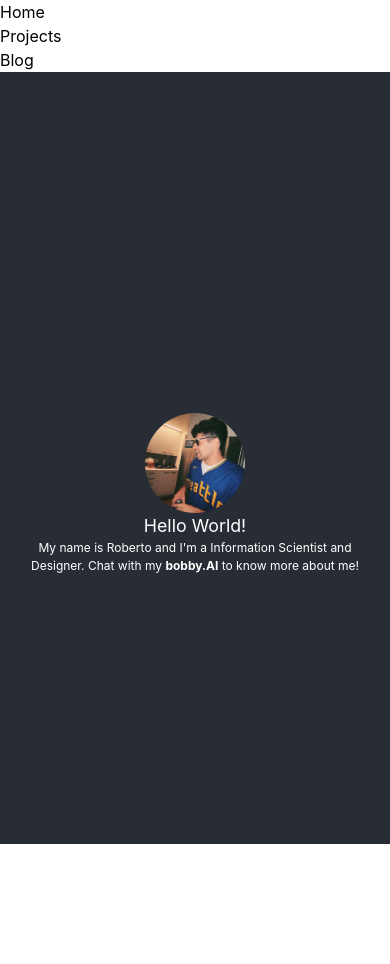
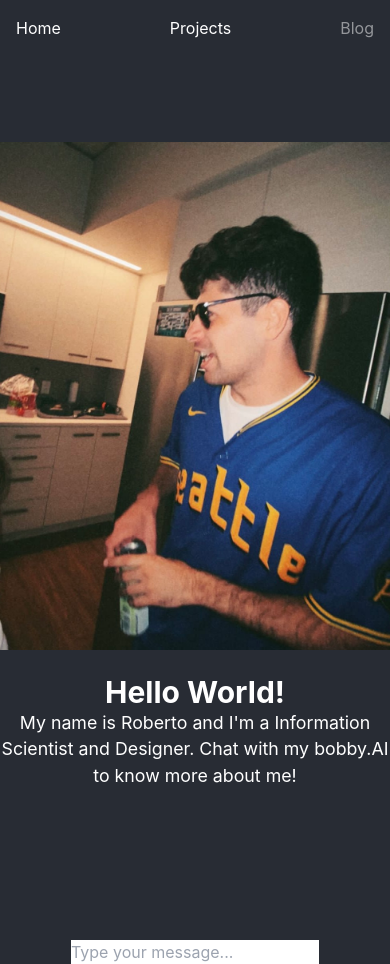
Before and after one commit to rdji20/ds_portfolio, a React (Create React App) app: page / in a window 390 px wide. Before the commit the page ends 844 px from the top, so only its background shows below. Built offline with nearby package versions, Linux system fonts and the light colour scheme.

Commit message:
Layout done

```diff
--- a/src/App.css
+++ b/src/App.css
@@ -2,11 +2,12 @@
 @tailwind components;
 @tailwind utilities;
 
-body,
-html {
-    overflow: hidden; /* Prevent scrolling */
-    height: 100%; /* Ensure full viewport height */
-    margin: 0; /* Remove default margin */
+body {
+    background-color: #282c34;
+}
+
+.colordef {
+    background-color: #282c34;
 }
 
 .App {
@@ -55,44 +56,8 @@ html {
         border: 1px solid #ccc;
         border-radius: 5px;
     }
-}
-
-@media (max-width: 767px) {
-    .profile-container {
-        width: auto;
-    }
-
-    .Profile-img {
-        object-fit: cover;
-        width: 100px;
-        height: 100px;
-        display: block;
-        margin-left: auto;
-        margin-right: auto;
-        border-radius: 50px;
-    }
-
-    /* CSS for all Text in phone dev */
-    .greeting {
-        font-size: 12px;
-        padding: 0px 10px 0px 10px;
-    }
-    .bot-name {
-        font-weight: bold;
-    }
-
-    /* ------------------- */
-}
-
-.App-link {
-    color: #61dafb;
-}
-
-@keyframes App-logo-spin {
-    from {
-        transform: rotate(0deg);
-    }
-    to {
-        transform: rotate(360deg);
+    .cardd {
+        background-color: #61dafb;
+        border-radius: 5em;
     }
 }
--- a/src/App.js
+++ b/src/App.js
@@ -1,10 +1,8 @@
 import React from "react";
 import { BrowserRouter as Router, Route, Routes, Link } from "react-router-dom";
 import Home from "./components/Home";
-
-function Projects() {
-    return <div>Projects Showcase</div>;
-}
+import Projects from "./components/Projects";
+import "./App.css";
 
 function Blog() {
     return <div>Blog Page</div>;
@@ -13,20 +11,24 @@ function Blog() {
 function App() {
     return (
         <Router>
-            <div>
             {/* Navigation */}
-                <nav>
-                    <ul>
-                        <li>
-                            <Link to="/">Home</Link>
-                        </li>
-                        <li>
-                            <Link to="/projects">Projects</Link>
-                        </li>
-                        <li>
-                            <Link to="/blog">Blog</Link>
-                        </li>
-                    </ul>
+            <nav className="overflow-y-auto">
+                <div className="sticky top-0 z-50 colordef text-white p-4 shadow-md">
+                    <div className="container mx-auto flex justify-between">
+                        <Link to="/" className="hover:text-gray-300">
+                            Home
+                        </Link>
+                        <Link to="/projects" className="hover:text-gray-300">
+                            Projects
+                        </Link>
+                        <Link
+                            to="/blog"
+                            className="hover:text-gray-300 opacity-50 cursor-not-allowed pointer-events-none"
+                        >
+                            Blog
+                        </Link>
+                    </div>
+                </div>
             </nav>
 
             {/* Routes */}
@@ -35,7 +37,6 @@ function App() {
                 <Route path="/blog" element={<Blog />} />
                 <Route path="/*" element={<Home />} />
             </Routes>
-            </div>
         </Router>
     );
 }
--- a/src/components/Home.js
+++ b/src/components/Home.js
@@ -1,5 +1,4 @@
 import React, { useState } from "react";
-import "../App.css";
 import imageSrc from "../img/me_sea.jpg";
 
 // Function to send a message to the backend and retrieve the response
--- /dev/null
+++ b/src/components/Projects.js
@@ -0,0 +1,30 @@
+import React from "react";
+import ProjectCard from "./projectCard";
+
+const projectsData = [
+    {
+        title: "Project 1",
+        description: "A brief description of Project 1.",
+        imagePath: "/path/to/image1.jpg",
+        link: "/path/to/details1.html",
+    },
+    {
+        title: "Project 2",
+        description: "A brief description of Project 2.",
+        imagePath: "/path/to/image2.jpg",
+        link: "/path/to/details2.pdf",
+    },
+    // ... more projects
+];
+
+function Projects() {
+    return (
+        <div class="grid grid-cols-3 gap-4">
+            {projectsData.map((project, index) => (
+                <ProjectCard key={index} project={project} />
+            ))}
+        </div>
+    );
+}
+
+export default Projects;
--- /dev/null
+++ b/src/components/projectCard.js
@@ -0,0 +1,30 @@
+import React from "react";
+import "../App.css";
+
+function ProjectCard({ project }) {
+    return (
+        <div className="p-4 bg-white rounded-lg shadow-md hover:shadow-lg transition-shadow duration-300">
+            {project.imagePath && (
+                <img
+                    src={project.imagePath}
+                    alt={project.title}
+                    className="w-full h-48 object-cover rounded-t-lg"
+                />
+            )}
+            <div className="p-4">
+                <h3 className="text-xl font-semibold mb-2">{project.title}</h3>
+                <p className="text-gray-600 mb-4">{project.description}</p>
+                <a
+                    href={project.link}
+                    target="_blank"
+                    rel="noopener noreferrer"
+                    className="text-indigo-600 hover:text-indigo-800 hover:underline"
+                >
+                    View Details
+                </a>
+            </div>
+        </div>
+    );
+}
+
+export default ProjectCard;
--- a/tailwind.config.js
+++ b/tailwind.config.js
@@ -1,8 +1,8 @@
 /** @type {import('tailwindcss').Config} */
 module.exports = {
-  content: [],
-  theme: {
-    extend: {},
-  },
-  plugins: [],
-}
+    content: ["./src/**/*.{html,js}"],
+    theme: {
+        extend: {},
+    },
+    plugins: [],
+};
```
Also changed, not shown: package.json (+6 -5 lines), 1 other file (tests, documents, lock files or other folders). Lines whose indentation alone changed are shown as unchanged.
